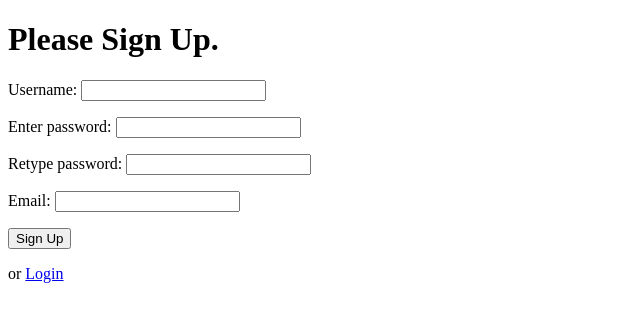
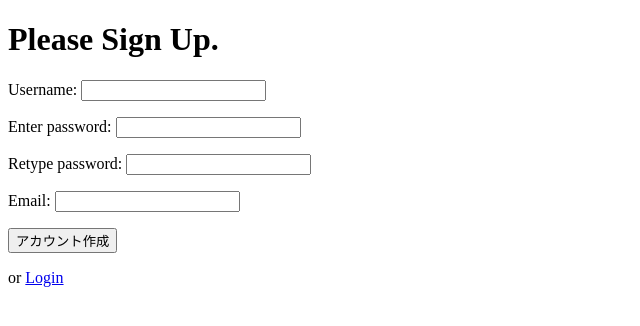
Before and after one commit to hiroki022/django_app, a Django app: template accounts/templates/accounts/signup.html in a window 1280 px wide. Shown: the top 326 px of the page, without its empty margins (0-640 px from the left). Run offline with Django 3.2, Linux system fonts and the light colour scheme; the template is opened without the code that fills it: values that come from a table or form of the project are taken from there, others are empty.

Commit message:
基本の完成（個人ページ未実装）

```diff
--- a/accounts/templates/accounts/login.html
+++ b/accounts/templates/accounts/login.html
@@ -9,7 +9,6 @@
     <form action='' method='POST'>
 
     {% csrf_token %}
-
     {{ form.as_p }}
 
     <button>ログイン</button>
--- a/accounts/templates/accounts/signup.html
+++ b/accounts/templates/accounts/signup.html
@@ -9,7 +9,7 @@
     <form action="{% url 'signup' %}" method="post">
       {{ form.as_p }}
       {% csrf_token %}
-      <input type="submit" value="Sign Up">
+      <input type="submit" value="アカウント作成">
     </form>
     <p>or <a href= "{% url 'login' %}">Login</a></p>
 
--- a/accounts/views.py
+++ b/accounts/views.py
@@ -9,13 +9,14 @@ from django.contrib.auth import authenticate, login
 def signup(request):
     if request.method == 'POST':
         form = SignUpForm(request.POST)
-        context = {'form': form}
 
         if form.is_valid():
             form.save()
-            return redirect('accounts/login.html')
+            return redirect('login')
     else:
         form = SignUpForm()
+
+    context = {'form': form}
 
 
     return render(request, 'accounts/signup.html', context)
```
Also changed, not shown: db.sqlite3.
